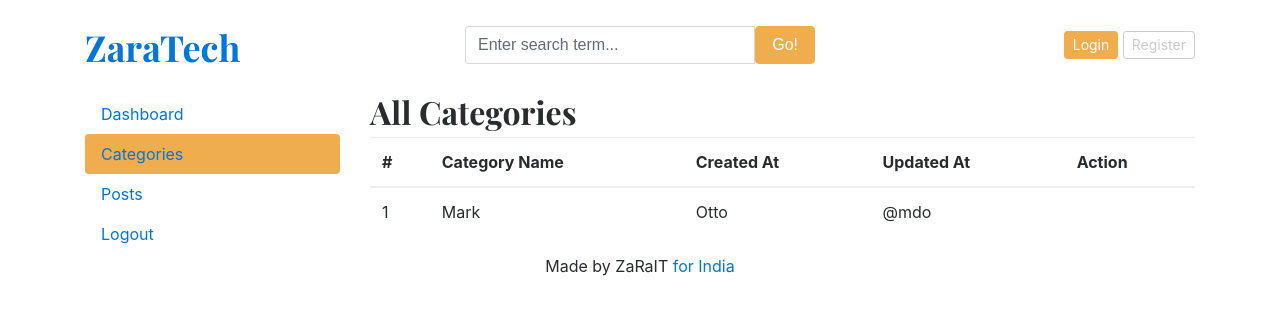
After one commit to Ravi-Tiwari-23/ZaraTech-blog_page, a Django app: template blog_main/templates/dashboard/categories.html in a window 1280 px wide. The commit adds this page. Shown: the top 315 px of the page. Run offline with Django 4.2, Linux system fonts and the light colour scheme; the template is opened without the code that fills it, so the values that code supplies are empty.

Commit message:
created category section and category table

```diff
--- a/blog_main/blog_main/views.py
+++ b/blog_main/blog_main/views.py
@@ -51,7 +51,7 @@ def login(request):
             if user is not None:
                 auth.login(request,user)
 
-            return redirect ('home')
+            return redirect ('dashbord')
     form = AuthenticationForm()
     context = {
         'form': form,
--- a/blog_main/dashboards/urls.py
+++ b/blog_main/dashboards/urls.py
@@ -2,5 +2,6 @@ from django.urls import path
 from .import views
 
 urlpatterns = [
-    path('', views.dashboards, name='dashboard')
+    path('', views.dashboards, name='dashboard'),
+    path('categories/', views.categories, name = 'categories'),
 ]
--- a/blog_main/dashboards/views.py
+++ b/blog_main/dashboards/views.py
@@ -1,6 +1,9 @@
 from django.shortcuts import render
 from blogs.models import Category , Blog
+from django.contrib.auth.decorators import login_required
 
+
+@login_required(login_url='login')
 def dashboards(request):
     category_count = Category.objects.all().count()
     blogs_count = Blog.objects.all().count()
@@ -10,3 +13,6 @@ def dashboards(request):
         'blogs_count': blogs_count,
     }
     return render(request, 'dashboard/dashboard.html', context)
+
+def categories(request):
+    return render(request, 'dashboard/categories.html')
--- /dev/null
+++ b/blog_main/templates/dashboard/categories.html
@@ -0,0 +1,41 @@
+{% extends 'base.html' %}
+
+
+{% block content %}
+<div class="row">
+    <!-- Left sidebar -->
+    <!-- load the sidebar here -->
+    {% include 'dashboard/sidebar.html' %}
+
+
+    <!-- Right side content -->
+    <div class="col-md-9">
+        <h2>All Categories</h2>
+        <table class="table table-hover ">
+            <thead>
+                <tr>
+                    <th >#</th>
+                    <th >Category Name</th>
+                    <th >Created At</th>
+                    <th >Updated At</th>
+                    <th>Action</th>
+                </tr>
+            </thead>
+            <tbody>
+                <tr>
+                    <td>1</td>
+                    <td>Mark</td>
+                    <td>Otto</td>
+                    <td>@mdo</td>
+                </tr>
+
+
+            </tbody>
+        </table>
+
+    </div>
+</div>
+
+
+
+{% endblock %}
--- /dev/null
+++ b/blog_main/templates/dashboard/sidebar.html
@@ -0,0 +1,14 @@
+<div class="col-md-3">
+    <div class="nav flex-column nav-pills bg-light" aria-orientation="vertical">
+        <a href="{% url 'dashboard' %}"
+            class="nav-link text-dark {% if '/dashboard/' == request.path %}bg-warning{% endif %}">Dashboard</a>
+        <a href="{% url 'categories' %}"
+            class="nav-link text-dark {% if '/categories' in request.path %}bg-warning{% endif %}">Categories</a>
+        <a href="" class="nav-link text-dark ">Posts</a>
+        <a href="" class="nav-link text-dark ">Logout</a>
+
+
+    </div>
+
+
+</div>
```
Also changed, not shown: blog_main/templates/dashboard/dashboard.html (+4 -12 lines).
